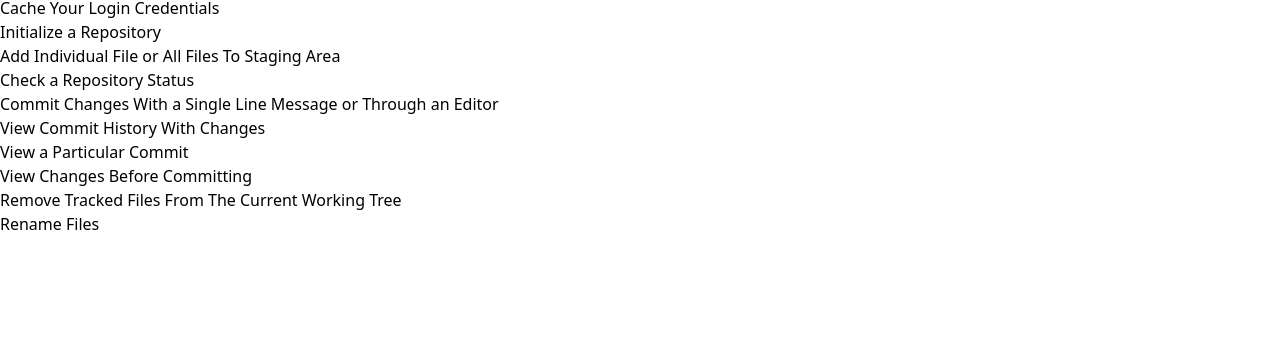
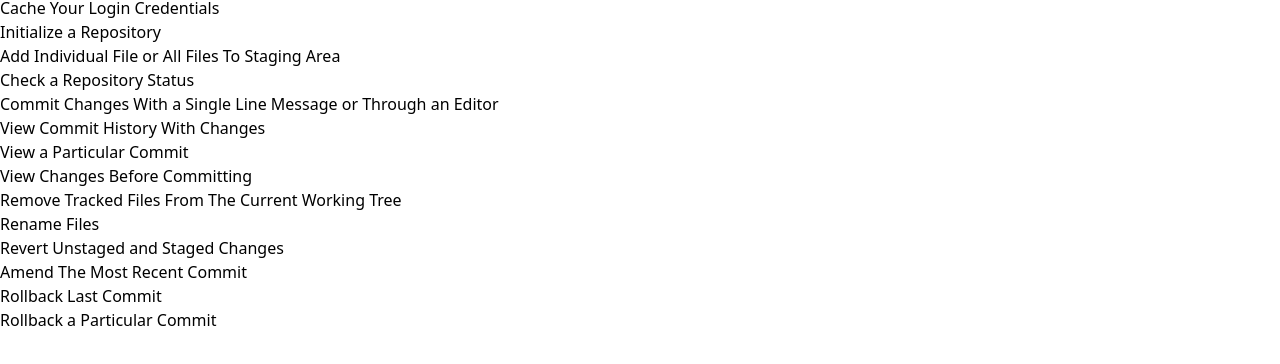
Before and after one commit to santoshtdew/repo-demo, a plain HTML site: page index.html in a window 1280 px wide. Shown: the part 148-512 px from the top of the page. Drawn offline with nearby package versions, Linux system fonts and the light colour scheme.

Commit message:
added li 1 to 15

```diff
--- a/index.html
+++ b/index.html
@@ -45,10 +45,19 @@
                 Rename Files
 
             </li>
-            <li></li>
-            <li></li>
-            <li></li>
-            <li></li>
+            <li>
+                Revert Unstaged and Staged Changes
+            </li>
+            <li>
+                Amend The Most Recent Commit
+
+            </li>
+            <li>
+                Rollback Last Commit
+
+            </li>
+            <li>Rollback a Particular Commit
+            </li>
             <li></li>
             <li></li>
             <li></li>
```
